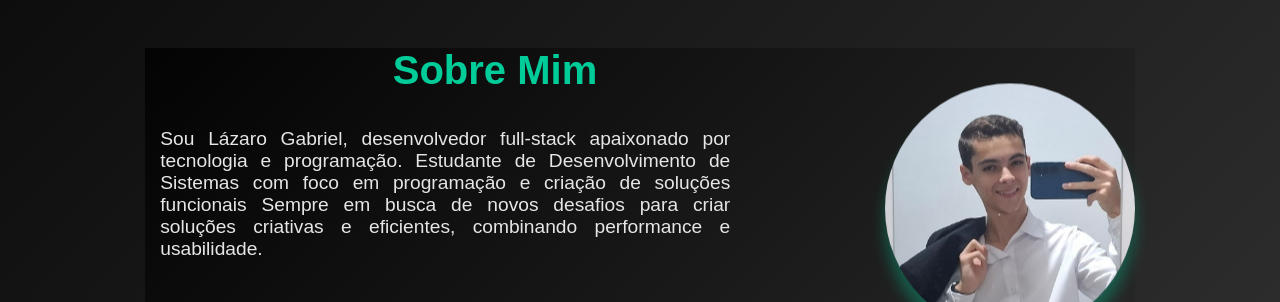
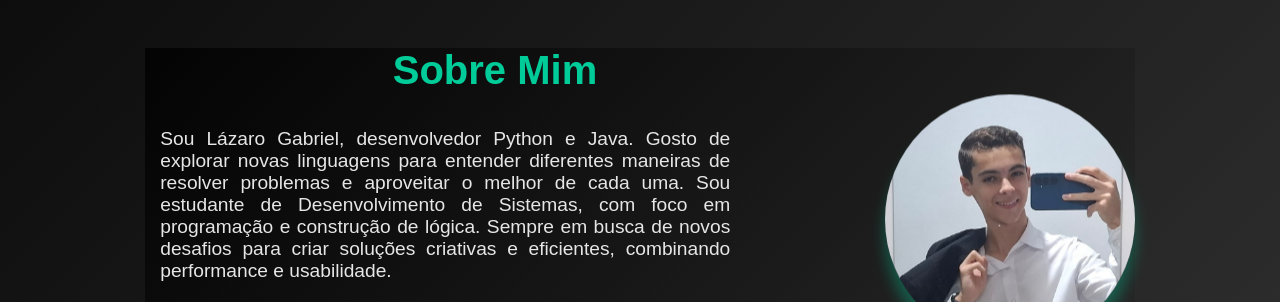
Before and after one commit to Lazaro9850/lazaro_git, a plain HTML site: page index.html in a window 1280 px wide. Shown: the part 910-1212 px from the top of the page. Drawn offline with Linux system fonts and the light colour scheme.

Commit message:
Change title and update personal introduction
Updated title and modified personal description.

```diff
--- a/index.html
+++ b/index.html
@@ -7,7 +7,7 @@
     <!-- Font Awesome -->
     <link rel="stylesheet" href="https://cdnjs.cloudflare.com/ajax/libs/font-awesome/6.5.2/css/all.min.css">
     <link rel="stylesheet" href="style.css">
-    <title>Portfólio de Lázaro</title>
+    <title>Lázaro's Portifólio</title>
 </head>
 
 <body>
@@ -65,10 +65,13 @@
             <div class="text">
                 <h2>Sobre Mim</h2>
                 <p>
-                    Sou Lázaro Gabriel, desenvolvedor full-stack apaixonado por tecnologia e programação.
-                    Estudante de Desenvolvimento de Sistemas com foco em programação e criação de soluções funcionais
-                    Sempre em busca de novos desafios para criar soluções criativas e eficientes, combinando performance
-                    e usabilidade.
+                    Sou Lázaro Gabriel, desenvolvedor Python e Java.
+                    Gosto de explorar novas linguagens para entender
+                    diferentes maneiras de resolver problemas e aproveitar o melhor de cada uma.
+                    Sou estudante de Desenvolvimento de Sistemas,
+                    com foco em programação e construção de lógica.
+                    Sempre em busca de novos desafios para criar soluções criativas e eficientes,
+                    combinando performance e usabilidade.
                 </p>
 
                 <!-- Envolvendo os botões em uma div -->
```
